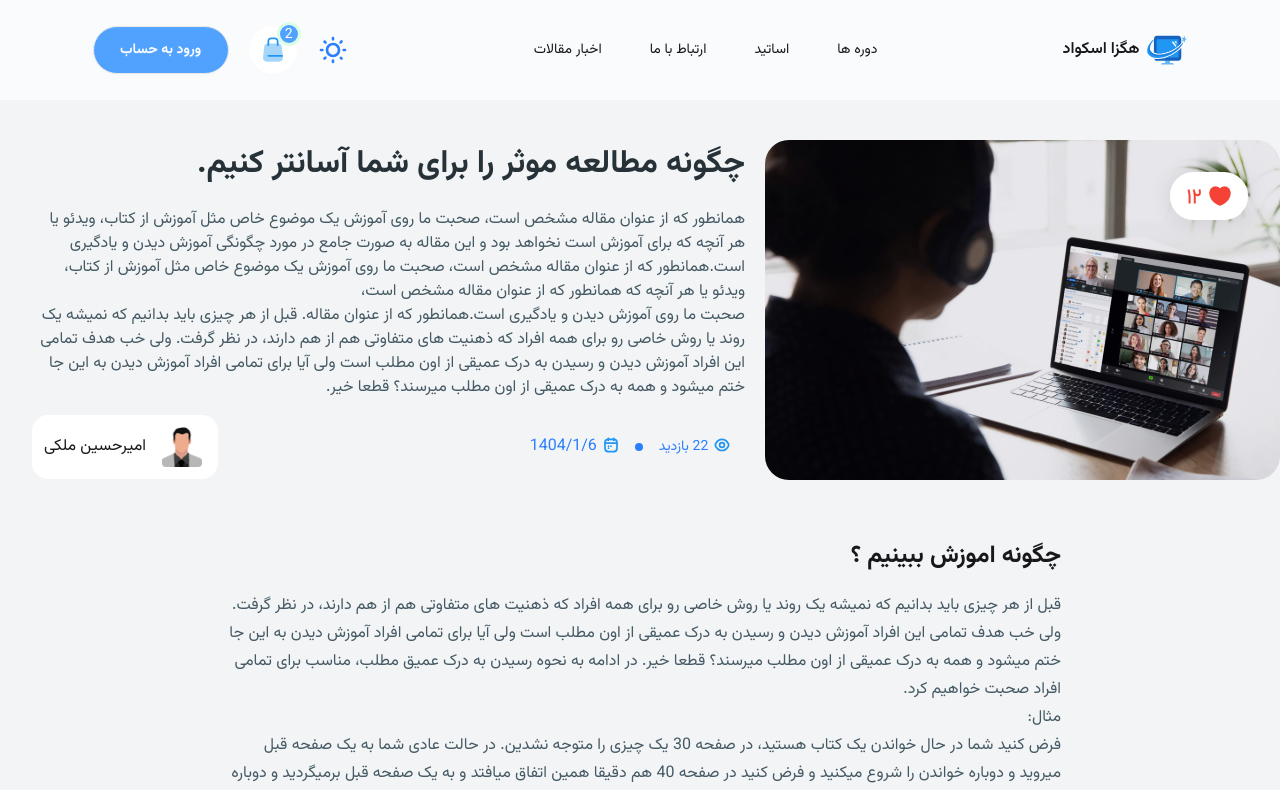
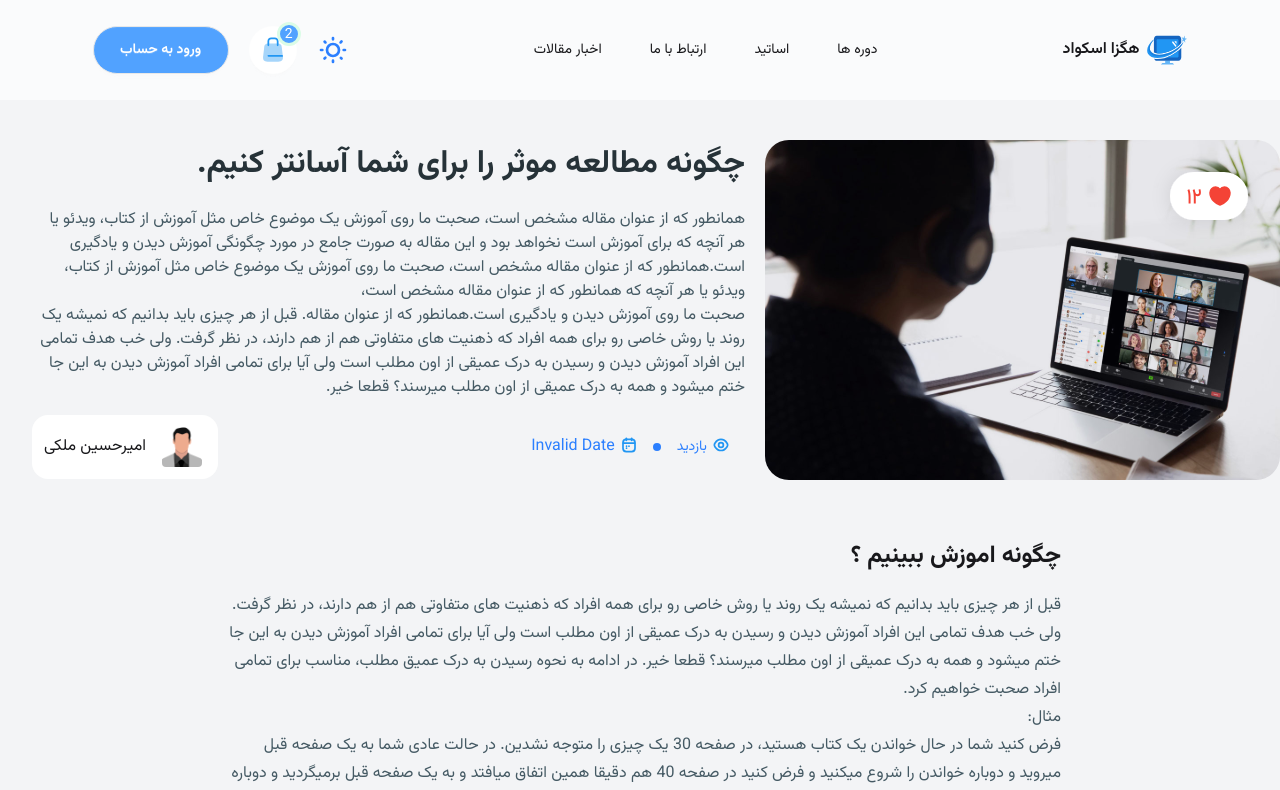
Before and after one commit to academy-react-winter1403/Teamhub, a React (Vite) app: page /BlogDetails in a window 1280 px wide. Shown: the top 790 px of the page. Built offline with nearby package versions, Linux system fonts and the light colour scheme.

Commit message:
Amir/blog
Blog Cards API

```diff
--- a/src/components/articles/BlogCard.tsx
+++ b/src/components/articles/BlogCard.tsx
@@ -1,6 +1,11 @@
 import cardImg from "../../assets/images/workingImg.jpg";
+import { INews } from "../../core/services/types/news.type";
 import DateAndView from "../common/DateAndView";
-const BlogCard = () => {
+
+
+
+const BlogCard = (props:INews ) => {
+  const {title,id,currentView,insertDate,miniDescribe,currentImageAddressTumb} = props
   return (
     <>
       <div className="w-[31.8%] h-[450px] shadow rounded-2xl">
@@ -12,17 +17,14 @@ const BlogCard = () => {
           />
         </div>
         <div className="flex flex-col  text-right p-2 ">
-          <h1 className="font-bold text-xl py-3">
-            {" "}
-            چگونه مطالعه موثر را برای شما آسانتر کنیم.
-          </h1>
+          <h3 className="font-bold text-xl py-3 truncate">
+            {title}
+          </h3>
           <p className="pb-4 font-normal text-sm text-[rgba(69,90,100,1)]">
-            لورم ایپسوم متن ساختگی با تولید سادگی نامفهوم از صنعت چاپ و با
-            استفاده از طراحان گرافیک است چاپگرها و متون بلکه روزنامه و مجله در
-            ستون و سطرآنچنان که لازم است و برای شرایط فعلی تکنولوژی مورد.
+              {miniDescribe}
           </p>
           <div className=" flex justify-start ">
-            <DateAndView />
+            <DateAndView date={insertDate} view={currentView}/>
           </div>
         </div>
       </div>
--- a/src/components/common/DateAndView.tsx
+++ b/src/components/common/DateAndView.tsx
@@ -1,17 +1,23 @@
+import { FC } from "react";
 import calImg from "./../../assets/images/calendar-2.svg";
 import eyeImg from "./../../assets/images/eye.svg";
+import dateFormatter from "../../core/utility/dateFormatter";
 
-function DateAndView() {
+interface IProps{
+  date:string
+  view:number
+}
+const DateAndView:FC<IProps> =  ({date,view})=> {
   return (
     <>
                 <div className="flex items-center justify-center gap-4 w-[230px] h-[22px] text-blue-500 mr-5 ">
               <div className="flex items-center text-[14px] flex-row-reverse gap-1.5">
-                22 بازدید{" "}
+                {view} بازدید{" "}
                 <img className="size-4 mb-1" src={eyeImg} alt="not found" />
               </div>
               <div className="w-2 h-2 rounded-full bg-blue-500 "></div>
               <div className="flex flex-row-reverse text-[16px] items-center gap-1.5 ">
-                1404/1/6{" "}
+                {dateFormatter(date)}
                 <img className="size-4 mb-1" src={calImg} alt="not found" />
               </div>
             </div>
--- /dev/null
+++ b/src/core/hooks/useFetchNews.ts
@@ -0,0 +1,20 @@
+import { getCards } from "../core/services/api/Blog";
+import { useEffect, useState } from "react";
+import { INews } from "../core/services/types/news.type";
+
+const useFetchNews = ()=>{
+    const [newsCards, setNewsCards] = useState<{news: INews[],totalCount:number}|null>();
+
+    useEffect(() => {
+
+
+      getCards().then((result)=>{
+
+        setNewsCards(result)
+        console.log(result);
+      });
+
+    }, []);
+    return {newsCards}
+}
+export default useFetchNews
--- /dev/null
+++ b/src/core/services/api/Blog.ts
@@ -0,0 +1,16 @@
+import axios from "axios";
+
+const client =axios.create({
+
+    baseURL:"https://classapi.sepehracademy.ir/api"
+
+})
+
+
+export async function getCards(){
+
+    const {data} = await client("/News?PageNumber=1&RowsOfPage=10&SortingCol=InsertDate&SortType=DESC")
+
+
+    return data;
+}
--- /dev/null
+++ b/src/core/utility/dateFormatter.ts
@@ -0,0 +1,12 @@
+const dateFormatter = (date:string):string=>{
+    const unformattedDate = new Date(date)
+    const option = {
+        day:"numeric",
+        month:"long",
+        year:"numeric"
+    }
+    const formattedDate = unformattedDate.toLocaleDateString("fa-IR",option)
+    return formattedDate
+}
+
+export default dateFormatter
--- a/src/pages/Blogs.tsx
+++ b/src/pages/Blogs.tsx
@@ -1,3 +1,4 @@
+
 import mainImg from "../assets/images/BlogMainImg.svg";
 import bgMain from "../assets/images/Rectangle24.svg";
 import mainDot1 from "../assets/images/dot1.svg";
@@ -7,8 +8,29 @@ import mainEllipse from "../assets/images/Ellipse.svg";
 import Search from "../components/common/Search";
 import BlogCard from "../components/articles/BlogCard";
 import { Pagination } from "../components/common/Pagination";
+import { getCards } from "../core/services/api/Blog";
+import { useEffect, useState } from "react";
+import { INews } from "../core/services/types/news.type";
+
 
 const Blogs = () => {
+  // <{news: INews[],totalCount:number}|null>
+
+  const [newsCards, setNewsCards] = useState<{news: INews[],totalCount:number}|null>();
+
+    useEffect(() => {
+
+
+      getCards().then((result)=>{
+
+        setNewsCards(result)
+
+      });
+
+    }, []);
+
+    // console.log(newsCards[0].);
+
   return (
     <div className="w-full bg-[#FAFBFC] mt-5 mb-15">
       <div className="w-12/13 h-[450px] relative mb-19 ">
@@ -65,9 +87,16 @@ const Blogs = () => {
         </div>
 
         <div className="flex  flex-row flex-wrap gap-8 py-10">
+
+                {
+          newsCards?.news.map((item) => (
+            <BlogCard {...item} />
+          ))
+        }
+{/*
           <BlogCard />
           <BlogCard />
-          <BlogCard />
+          <BlogCard />  */}
         </div>
 
         <Pagination />
```
Also changed, not shown: src/core/services/types/news.type.ts (added, +56 -0 lines).
